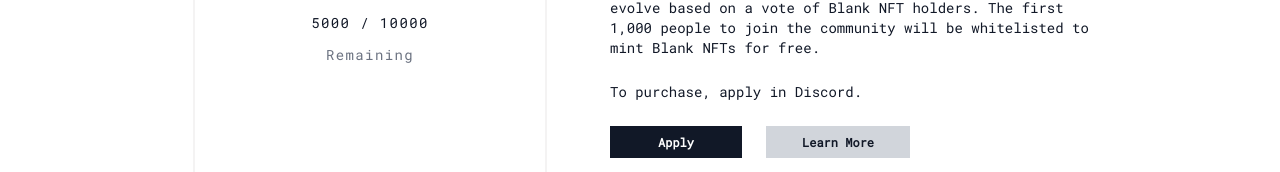
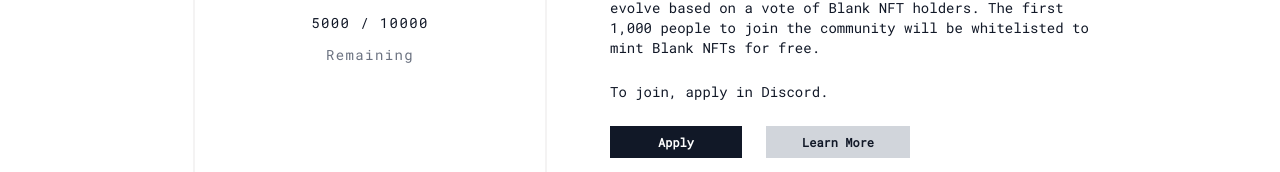
Before and after one commit to chaseadam17/website-1, a Next.js app: page / in a window 1280 px wide. Shown: the part 373-545 px from the top of the page. Built offline with nearby package versions, Linux system fonts and the light colour scheme.

Commit message:
Change purchase to join

```diff
--- a/pages/index.tsx
+++ b/pages/index.tsx
@@ -62,7 +62,7 @@ const Index = () => {
                 whitelisted to mint Blank NFTs for free.
               </p>
               <p className="text-md">
-                To purchase, apply in Discord.
+                To join, apply in Discord.
               </p>
 
               <a href="https://discord.gg/EvyXJHxJaw" target="_blank" rel="noreferrer" className="inline-block font-bold bg-gray-900 text-white text-xs text-center px-12 py-2 mt-6">
```
